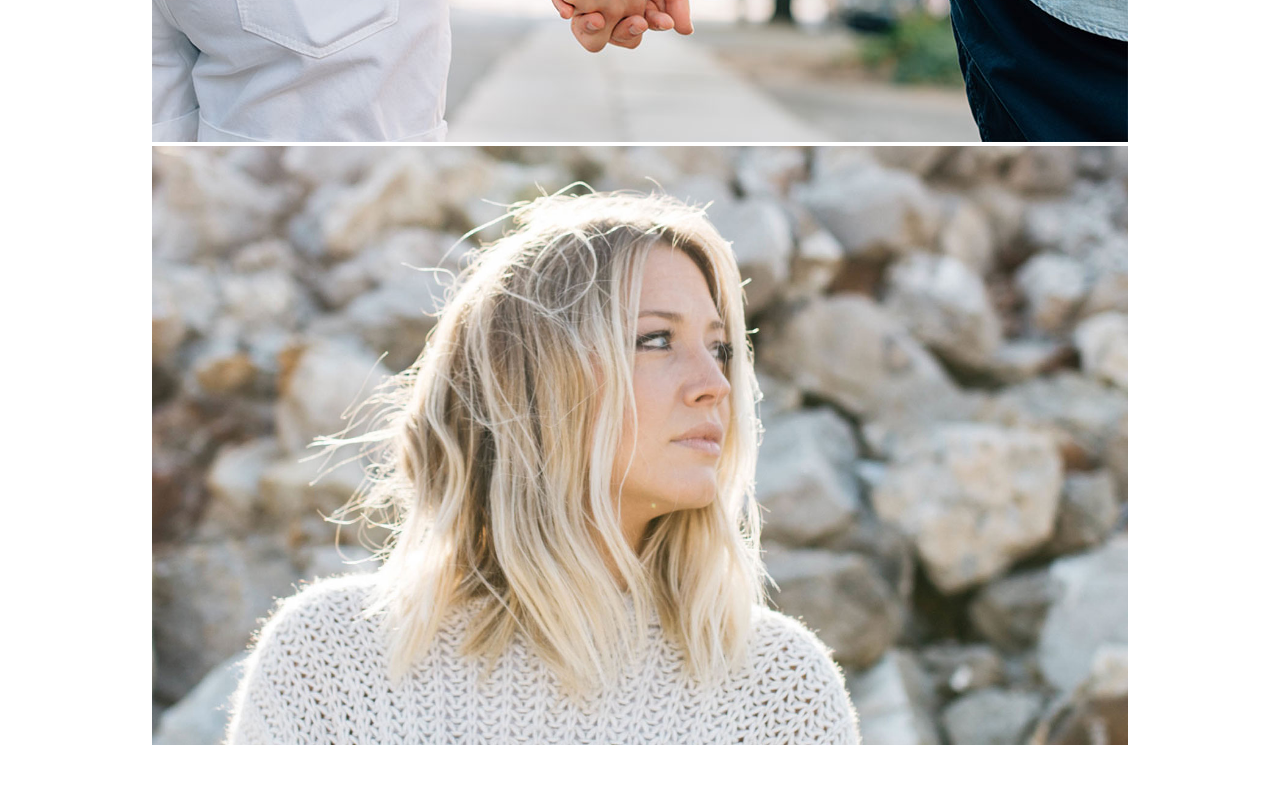
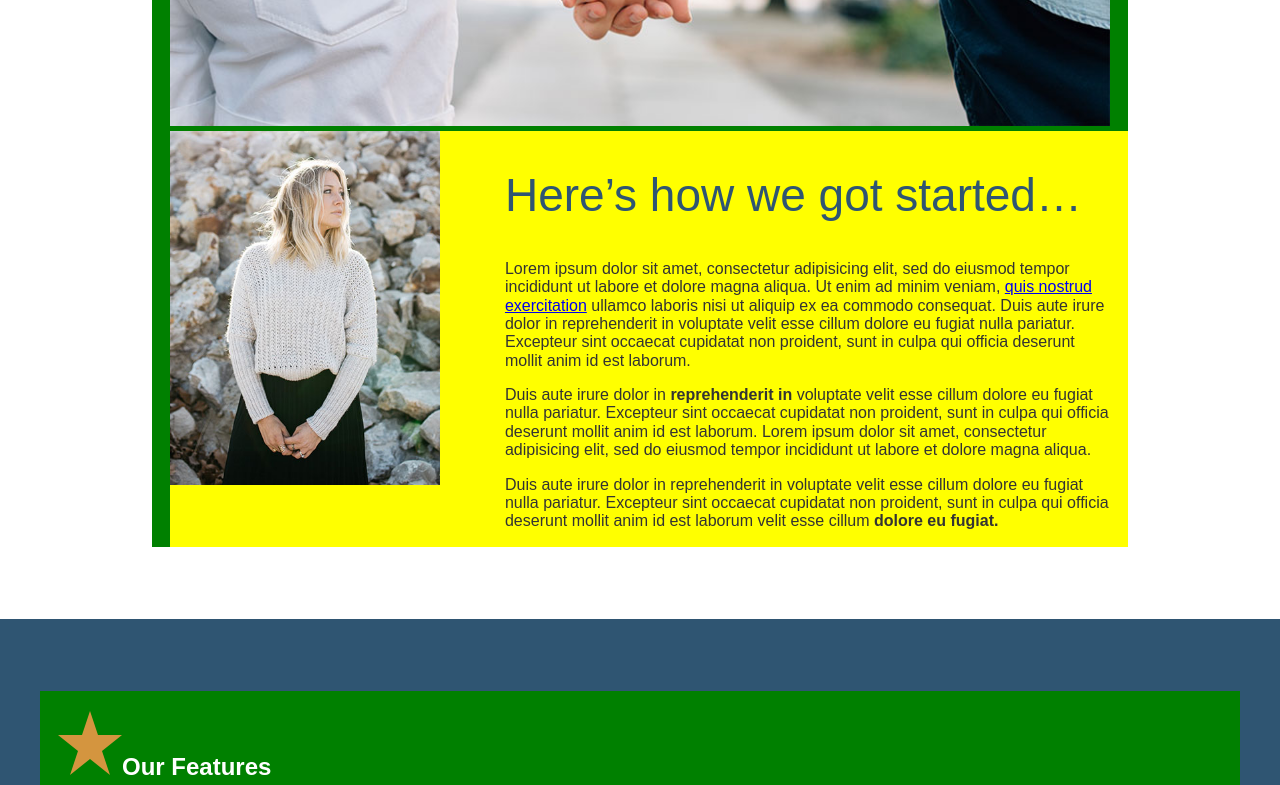
Before and after one commit to Cnfc/travel-site, a website: page app/index.html in a window 1280 px wide. Shown: the part 1320-2105 px from the top of the page. Drawn offline with Linux system fonts and the light colour scheme.

Commit message:
column layout block

```diff
--- a/app/assets/styles/base/_global.css
+++ b/app/assets/styles/base/_global.css
@@ -8,3 +8,7 @@ img {
   max-width: 100%;
   height: auto;
 }
+
+* {
+  box-sizing: border-box;
+}
--- a/app/assets/styles/base/_mixins.css
+++ b/app/assets/styles/base/_mixins.css
@@ -16,3 +16,11 @@
     @mixin-content;
   }
 }
+
+@define-mixin clearfix {
+  &::after {
+    content: "";
+    clear: both;
+    display: table;
+  }
+}
--- /dev/null
+++ b/app/assets/styles/modules/_row.css
@@ -0,0 +1,25 @@
+.row {
+
+  background-color: yellow;
+  @mixin clearfix;
+
+  &--gutters > div {
+    padding-right: 65px;
+  }
+
+  &--gutters {
+    margin-right: -65px;
+  }
+  @mixin atMedium {
+    &__medium-4 {
+      float: left;
+      width: 33.33%;
+    }
+
+    &__medium-8 {
+      float: left;
+      width: 66.66%;
+    }
+
+  }
+  }
--- a/app/assets/styles/modules/_wrapper.css
+++ b/app/assets/styles/modules/_wrapper.css
@@ -1,4 +1,6 @@
 .wrapper {
+  background-color: green;
+  overflow: hidden;
   padding-right: 18px;
   padding-left: 18px;
   max-width: 1200px;
--- a/app/assets/styles/styles.css
+++ b/app/assets/styles/styles.css
@@ -7,3 +7,4 @@
 @import "modules/_wrapper";
 @import "modules/_page-section";
 @import "modules/_headline";
+@import "modules/_row";
--- a/app/index.html
+++ b/app/index.html
@@ -46,13 +46,19 @@
         <div class="wrapper">
           <img sizes="(min-width: 970px) 976px, 100vw" srcset="assets/images/first-trip-low-res.jpg 565w, assets/images/first-trip.jpg 976w, assets/images/first-trip-hi-dpi.jpg 1952w" alt="Couple walking down a street.">
         </div>
-        <img srcset="assets/images/our-start-landscape.jpg 800w, assets/images/our-start-landscape-hi-dpi.jpg 1600w" alt="Our founder">
 
-        <h2 class="headline headline--no-t-margin">Here&rsquo;s how we got started&hellip;</h2>
-        <p>Lorem ipsum dolor sit amet, consectetur adipisicing elit, sed do eiusmod tempor incididunt ut labore et dolore magna aliqua. Ut enim ad minim veniam, <a href="#">quis nostrud exercitation</a> ullamco laboris nisi ut aliquip ex ea commodo consequat. Duis aute irure dolor in reprehenderit in voluptate velit esse cillum dolore eu fugiat nulla pariatur. Excepteur sint occaecat cupidatat non proident, sunt in culpa qui officia deserunt mollit anim id est laborum.</p>
-        <p>Duis aute irure dolor in <strong>reprehenderit in</strong> voluptate velit esse cillum dolore eu fugiat nulla pariatur. Excepteur sint occaecat cupidatat non proident, sunt in culpa qui officia deserunt mollit anim id est laborum. Lorem ipsum dolor sit amet, consectetur adipisicing elit, sed do eiusmod tempor incididunt ut labore et dolore magna aliqua.</p>
-        <p>Duis aute irure dolor in reprehenderit in voluptate velit esse cillum dolore eu fugiat nulla pariatur. Excepteur sint occaecat cupidatat non proident, sunt in culpa qui officia deserunt mollit anim id est laborum velit esse cillum <strong>dolore eu fugiat.</strong></p>
+        <div class="row row--gutters">
+          <div class="row__medium-4">
+            <img srcset="assets/images/our-start.jpg" alt="Our founder">
 
+          </div>
+          <div class="row__medium-8">
+            <h2 class="headline headline--no-t-margin">Here&rsquo;s how we got started&hellip;</h2>
+            <p>Lorem ipsum dolor sit amet, consectetur adipisicing elit, sed do eiusmod tempor incididunt ut labore et dolore magna aliqua. Ut enim ad minim veniam, <a href="#">quis nostrud exercitation</a> ullamco laboris nisi ut aliquip ex ea commodo consequat. Duis aute irure dolor in reprehenderit in voluptate velit esse cillum dolore eu fugiat nulla pariatur. Excepteur sint occaecat cupidatat non proident, sunt in culpa qui officia deserunt mollit anim id est laborum.</p>
+            <p>Duis aute irure dolor in <strong>reprehenderit in</strong> voluptate velit esse cillum dolore eu fugiat nulla pariatur. Excepteur sint occaecat cupidatat non proident, sunt in culpa qui officia deserunt mollit anim id est laborum. Lorem ipsum dolor sit amet, consectetur adipisicing elit, sed do eiusmod tempor incididunt ut labore et dolore magna aliqua.</p>
+            <p>Duis aute irure dolor in reprehenderit in voluptate velit esse cillum dolore eu fugiat nulla pariatur. Excepteur sint occaecat cupidatat non proident, sunt in culpa qui officia deserunt mollit anim id est laborum velit esse cillum <strong>dolore eu fugiat.</strong></p>
+          </div>
+        </div>
       </div>
     </div>
 
--- a/app/temp/styles/styles.css
+++ b/app/temp/styles/styles.css
@@ -460,6 +460,11 @@ img {
   height: auto;
 }
 
+* {
+  -webkit-box-sizing: border-box;
+          box-sizing: border-box;
+}
+
 .large-hero {
   border-bottom: 10px solid #2f5572;
   position: relative;
@@ -555,6 +560,8 @@ img {
   }
 
 .wrapper {
+  background-color: green;
+  overflow: hidden;
   padding-right: 18px;
   padding-left: 18px;
   max-width: 1200px;
@@ -650,3 +657,34 @@ font-size: 1.9rem;
   <source sizes="320px" srcset="assets/images/our-start-portrait-i.jpg 382w, assets/images/our-start-hi-dpi-i.jpg 764w" media="(min-width: 800px)">
   <img srcset="assets/images/our-start-landscape.jpg 800w, assets/images/our-start-landscape-hi-dpi.jpg 1600w" alt="Our founder">
 </picture>*/
+
+.row {
+
+  background-color: yellow;
+  }
+
+.row::after {
+    content: "";
+    clear: both;
+    display: table;
+  }
+
+.row--gutters > div {
+    padding-right: 65px;
+  }
+
+.row--gutters {
+    margin-right: -65px;
+  }
+
+@media (min-width: 800px) {
+    .row__medium-4 {
+      float: left;
+      width: 33.33%;
+    }
+
+    .row__medium-8 {
+      float: left;
+      width: 66.66%;
+    }
+  }
```
